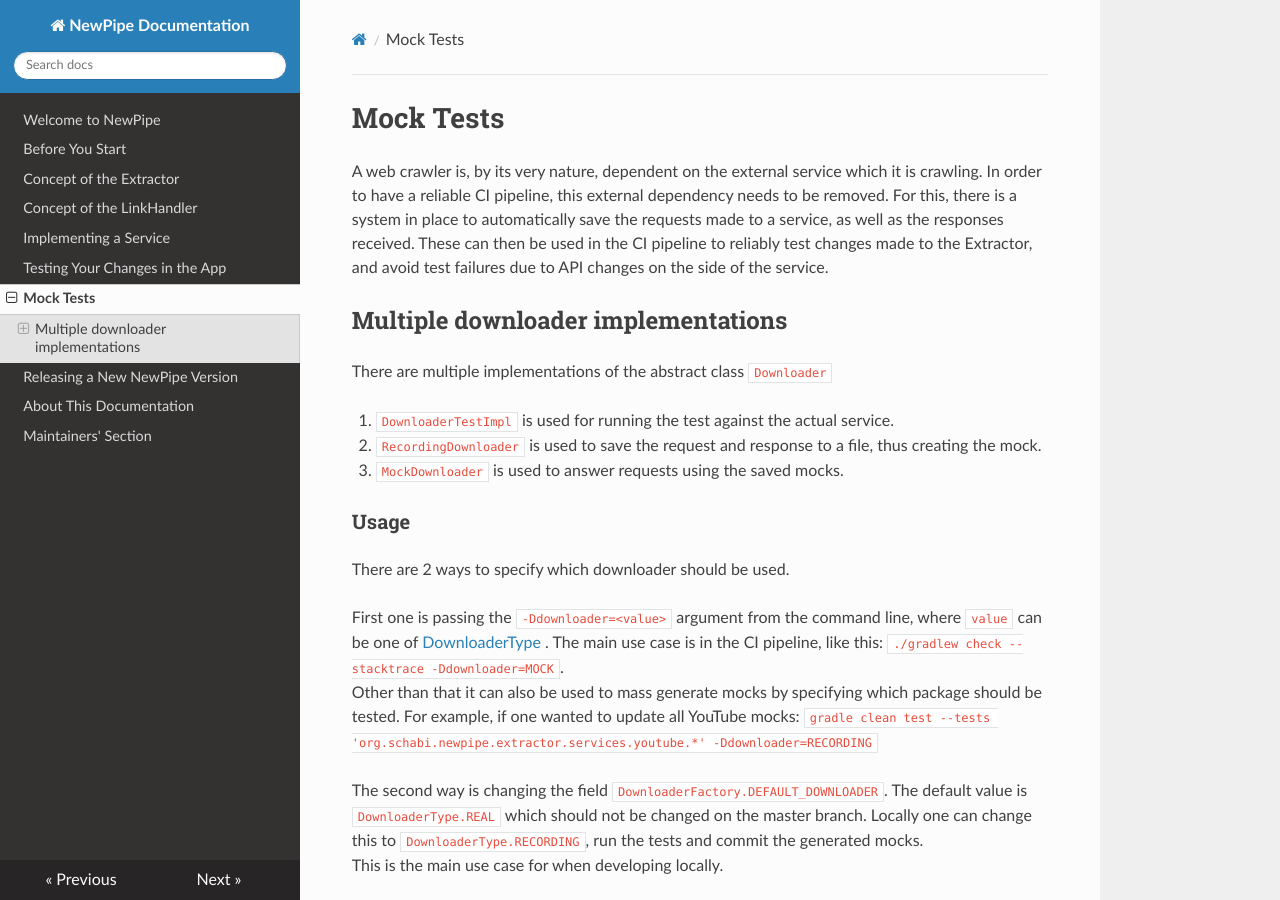
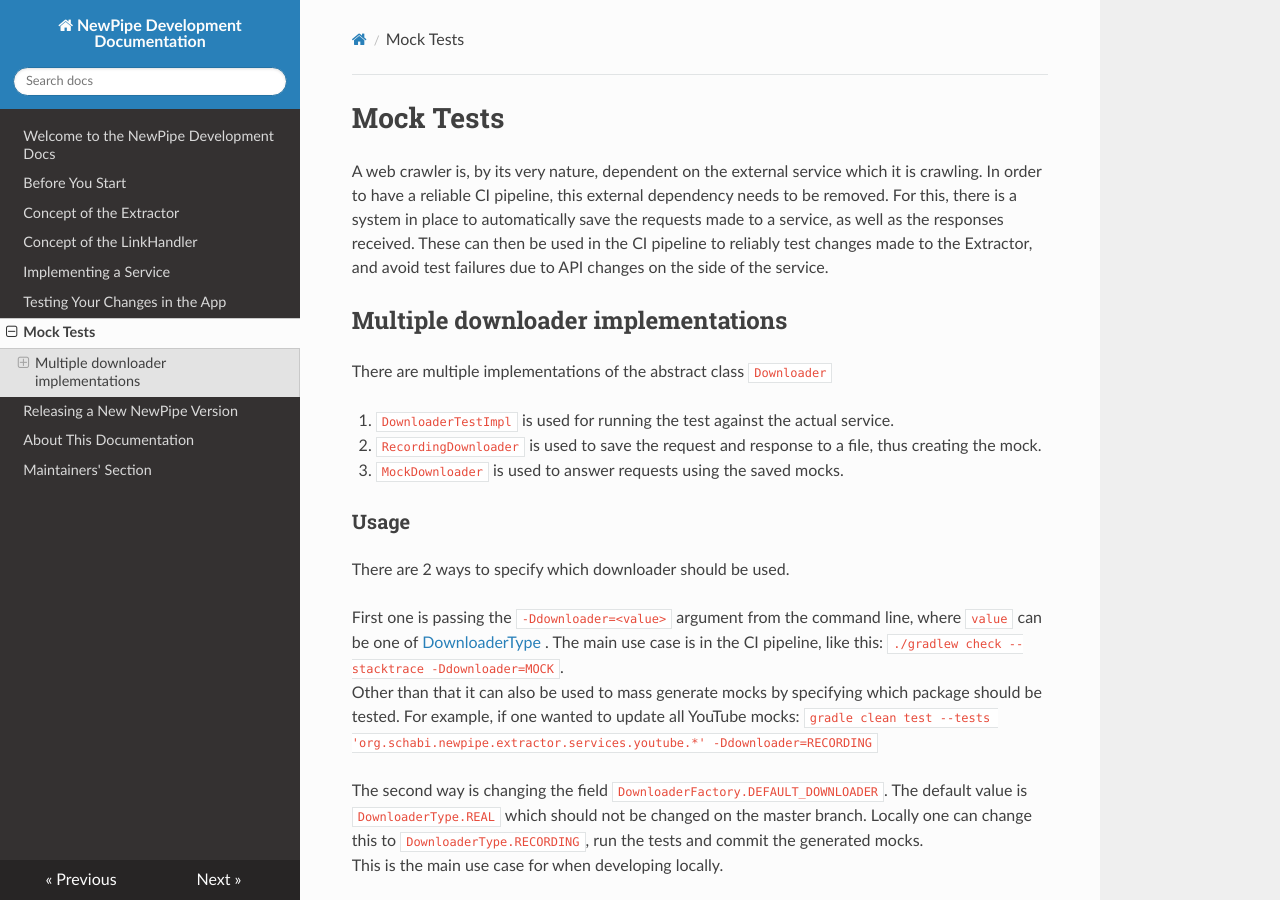
Before and after one commit to TeamNewPipe/documentation, an MkDocs documentation site: the page built from docs/05_Mock_tests.md, in a window 1280 px wide and 900 px high. Built offline with MkDocs 1.6.1, drawn with Linux system fonts in a browser that asks for light colours; nearby versions of some CDN libraries; library files that are not in the unit come from our copies.

Commit message:
Clarify that this repo contains docs for developers

```diff
--- a/docs/index.md
+++ b/docs/index.md
@@ -1,7 +1,6 @@
-# Welcome to NewPipe
+# Welcome to the NewPipe Development Docs
 
 <img width=150 src="https://raw.githubusercontent.com/TeamNewPipe/NewPipe/dev/assets/new_pipe_icon_5.png"/>
-
 
 This site is/should be a beginner friendly tutorial and documentation for people who want to use or write services for the [NewPipe Extractor](https://github.com/TeamNewPipe/NewPipeExtractor). However, it also contains several notes about how to maintain NewPipe.
 It is an addition to our auto generated [Jdoc documentation](https://teamnewpipe.github.io/NewPipeExtractor/javadoc/).
--- a/mkdocs.yml
+++ b/mkdocs.yml
@@ -1,4 +1,5 @@
-site_name: NewPipe Documentation
+site_name: NewPipe Development Documentation
+
 theme:
     name: readthedocs
     custom_dir: theme
```
